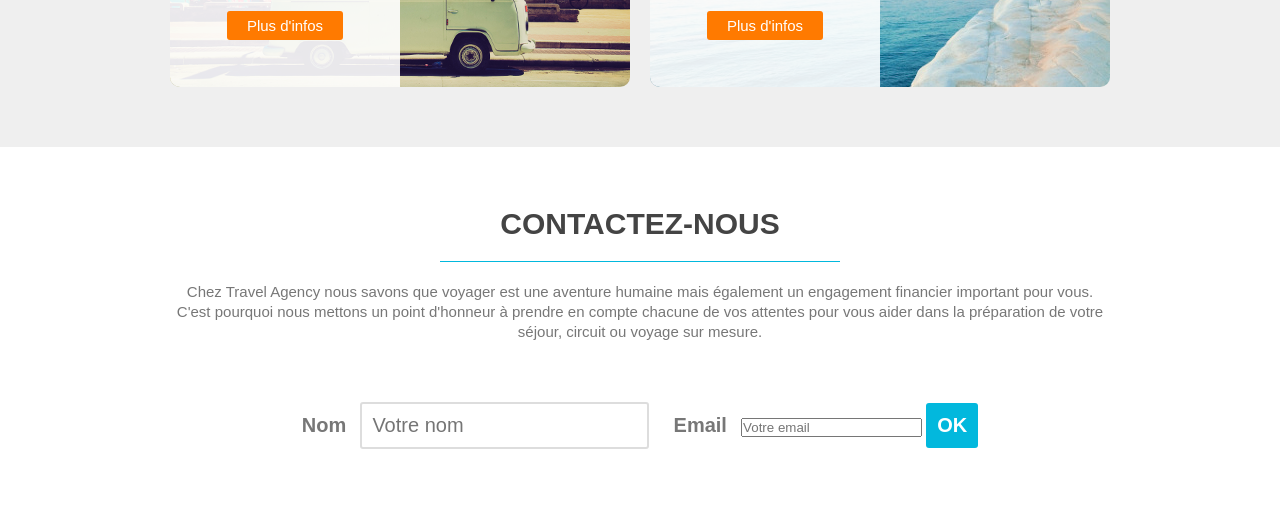
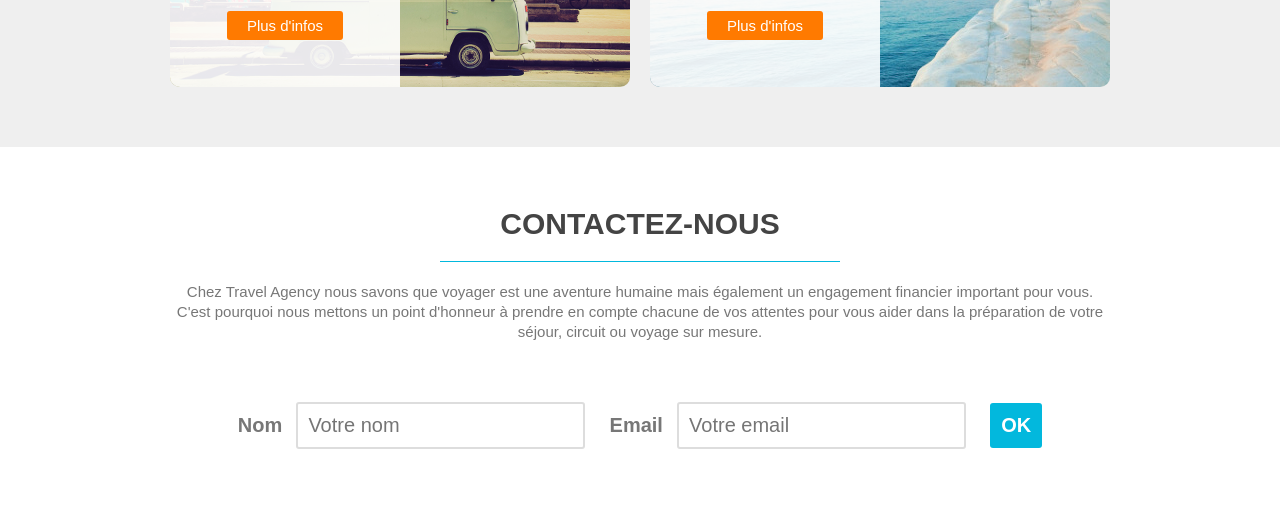
Before and after one commit to Laurent-Chv/Travel-Agency, a plain HTML site: page index.html in a window 1280 px wide. Shown: the part 1361-1887 px from the top of the page. Drawn offline with Linux system fonts and the light colour scheme.

Commit message:
Email input fixed

```diff
--- a/style.css
+++ b/style.css
@@ -250,7 +250,7 @@ label
     margin-right: 10px;
     color: #777;
 }
-input[type="text"]
+input[type="text"], input[type="email"]
 {
     padding: 10px;
     font-size: 20px;
```
